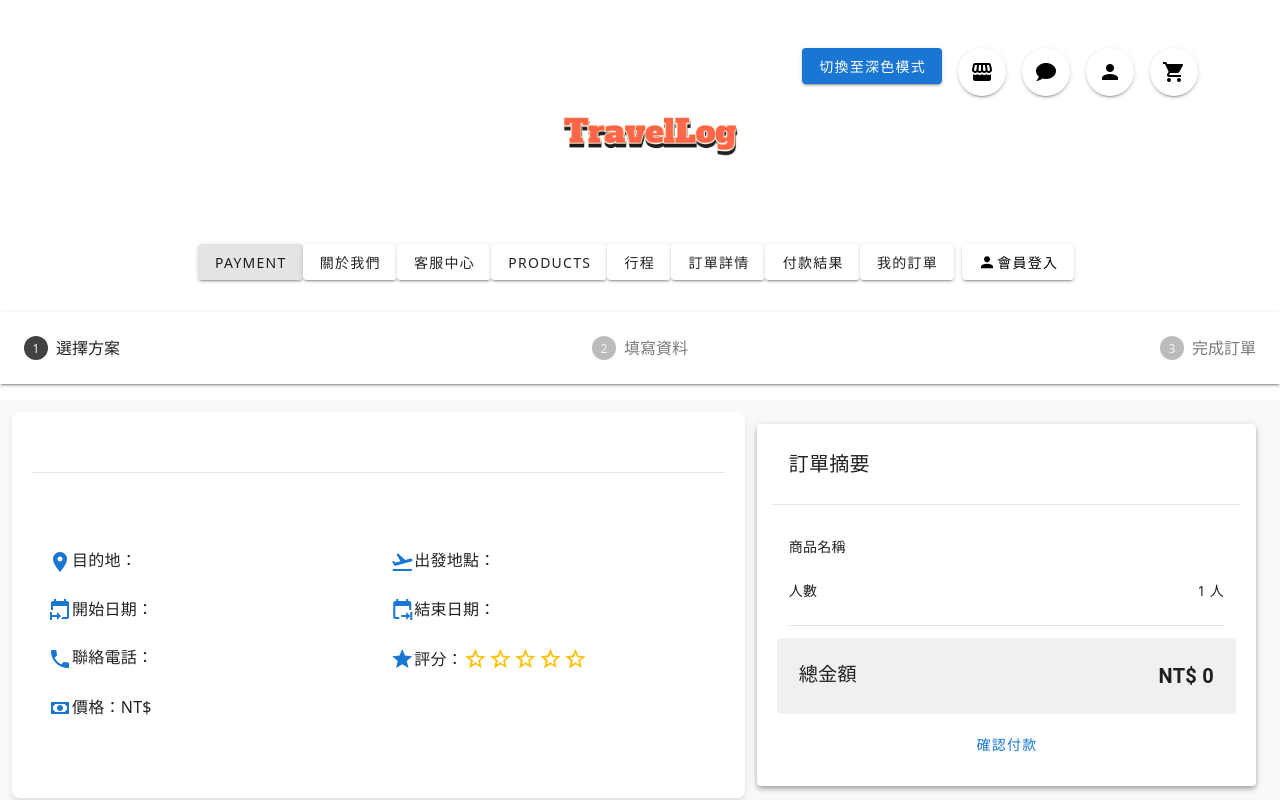
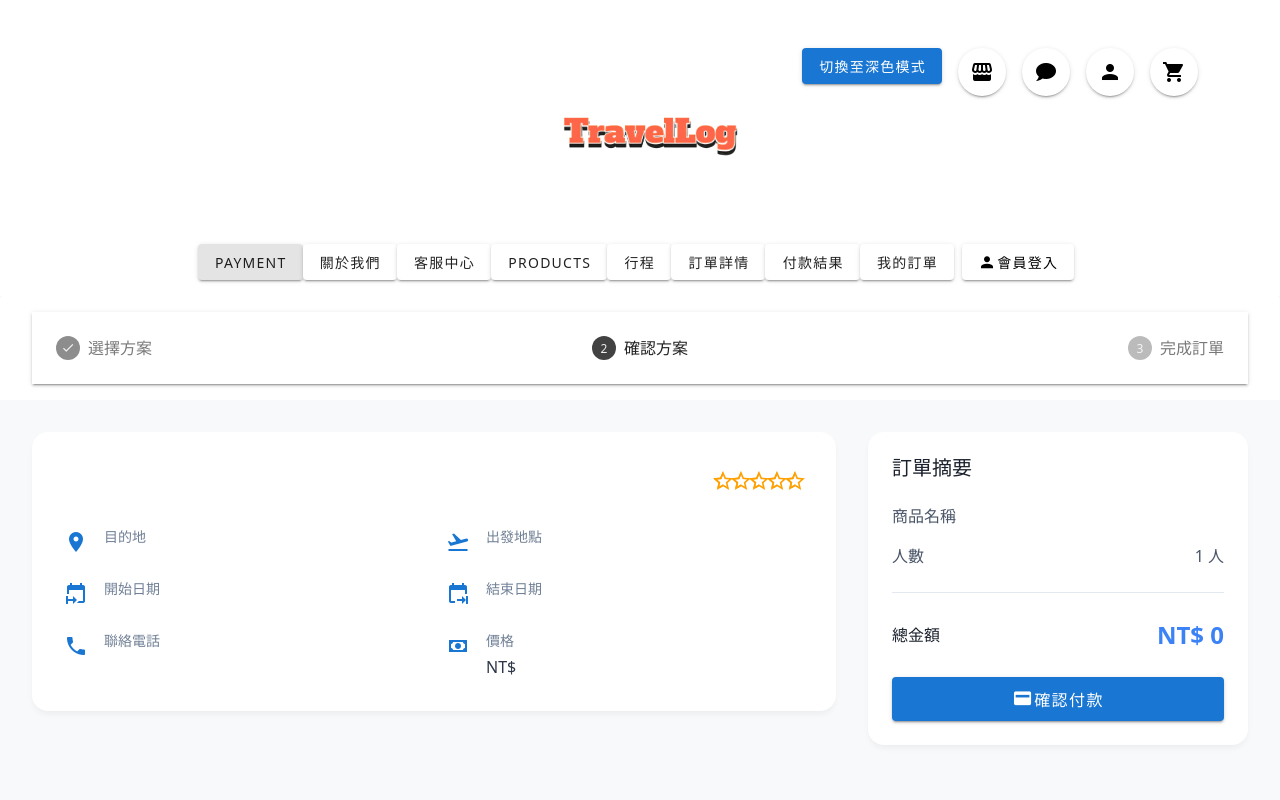
Before and after one commit to theoch3n/TravelLog-Vue, a Vue app: page /payment in a window 1280 px wide. Built offline with nearby package versions, Linux system fonts and the light colour scheme.

Commit message:
[style] 調整畫面UI

```diff
--- a/src/components/Header.vue
+++ b/src/components/Header.vue
@@ -269,7 +269,7 @@ function handleProfileClick() {
         <div class="d-flex justify-content-center align-items-center py-3">
           <div class="headerLogo">
             <a href="/">
-              <img class="img-fluid" src="@/assets/logo.png" alt="TravelLog" />
+              <img class="img-fluid" src="@/assets/logo-removebg-preview.png" alt="TravelLog" />
             </a>
           </div>
         </div>
--- a/src/components/PaymentPage/Stepper.vue
+++ b/src/components/PaymentPage/Stepper.vue
@@ -10,11 +10,11 @@ import OrderComplete from "./OrderComplete.vue";
 
 const steps = [
     { title: '選擇方案', component: OrderConfirmation },
-    { title: '填寫資料', component: PaymentMethod },
+    { title: '確認方案', component: PaymentMethod },
     { title: '完成訂單', component: OrderComplete }
 ]
 
-const currentStep = ref(2)
+const currentStep = ref(1)
 
 const setCurrentStep = (step) => {
     currentStep.value = step + 1
--- a/src/layouts/PaymentLayout.vue
+++ b/src/layouts/PaymentLayout.vue
@@ -2,12 +2,10 @@
 import { ref, provide } from "vue";
 import Header from "../components/Header.vue";
 import StepperHeader from "../components/PaymentPage/StepperHeader.vue";
-import StepperWindow from "../components/PaymentPage/StepperWindow.vue";
 
-// 共享步驟狀態
-const currentStep = ref(1);
+// 步驟狀態
+const currentStep = ref(2);
 
-// 提供 `currentStep`，讓子頁面可以透過 inject 來控制步驟
 provide("currentStep", currentStep);
 </script>
 
@@ -15,19 +13,22 @@ provide("currentStep", currentStep);
     <Header />
 
     <v-container fluid class="content-container">
-        <v-stepper v-model="currentStep">
+        <v-stepper v-model="currentStep" class="stepper-container">
             <!-- 固定在 Header 下方的 StepperHeader -->
-            <v-sheet class="stepper-header-container">
-                <!-- 確保 StepperHeader 在 v-stepper 內 -->
-                <StepperHeader v-model="currentStep" :steps="[
-                    { title: '選擇方案' },
-                    { title: '填寫資料' },
-                    { title: '完成訂單' }
-                ]" />
+            <v-sheet class="stepper-header-wrapper">
+                <StepperHeader
+                    v-model="currentStep"
+                    :steps="[
+                        { title: '選擇方案' },
+                        { title: '確認方案' },
+                        { title: '完成訂單' }
+                    ]"
+                />
             </v-sheet>
 
-            <v-main class="content">
-                <v-container fluid class="content-container">
+            <!-- 主要內容區域 -->
+            <v-main class="main-content">
+                <v-container fluid class="content-area">
                     <router-view />
                 </v-container>
             </v-main>
@@ -36,29 +37,83 @@ provide("currentStep", currentStep);
 </template>
 
 <style scoped>
-.stepper-header-container {
-    top: 244px;
+.content-container {
+    height: 100%;
+    width: 100%;
+    max-width: 100%;
+    padding: 0;
+    background-color: #f8f9fa;
+}
+
+.stepper-container {
+    min-height: 100vh;
+    background: transparent;
+    box-shadow: none;
+}
+
+.stepper-header-wrapper {
+    position: sticky;
+    /* top: 64px; */
     left: 0;
     right: 0;
     z-index: 2;
     background-color: white;
+    padding: 1rem 2rem;
+    /* box-shadow: 0 2px 8px rgba(0, 0, 0, 0.05); */
 }
 
-.content-container {
-    /* Header + StepperHeader 的高度 */
-    /* margin-top: 136px; */
-    height: 100%;
-    width: 100%;
-    /* background-color: #f5f5f5; */
-    padding-left: 0;
-    padding-right: 0;
-}
-
-.content {
+.main-content {
     flex-grow: 1;
     display: flex;
     flex-direction: column;
-    height: 100%;
-    width: 100%;
+    background: transparent;
+    max-width: 100%;
+    width: 100vw;
+}
+
+.content-area {
+    flex: 1;
+    max-width: 1400px;
+    margin: 0 auto;
+    padding: 2rem;
+}
+
+:deep(.v-stepper) {
+    box-shadow: none;
+    background: transparent;
+}
+
+:deep(.v-stepper__header) {
+    box-shadow: none;
+    background: transparent;
+}
+
+:deep(.v-stepper__step) {
+    font-size: 14px;
+}
+
+:deep(.v-stepper__step__step) {
+    margin-right: 8px;
+}
+
+/* 響應式調整 */
+@media (max-width: 960px) {
+    .stepper-header-wrapper {
+        padding: 1rem;
+    }
+
+    .content-area {
+        padding: 1rem;
+    }
+}
+
+@media (max-width: 600px) {
+    .stepper-header-wrapper {
+        padding: 0.75rem;
+    }
+
+    .content-area {
+        padding: 0.75rem;
+    }
 }
 </style>
--- a/src/pages/testPayment.vue
+++ b/src/pages/testPayment.vue
@@ -3,225 +3,326 @@ import { ref, computed, onMounted, onUnmounted } from 'vue';
 import ECPayService from '../services/testECPayService';
 import { useProductPara } from '../stores/productPara';
 import { useRouter } from 'vue-router';
+import { useUserStore } from '../stores/userStore';
 
 const router = useRouter();
 const isDialogVisible = ref(false);
 const productPara = useProductPara();
 const selectedItem = computed(() => productPara.selectItem || {});
 const peopleCount = ref(1);
-import { useUserStore } from '../stores/userStore';
-
 const userStore = useUserStore();
 
-// 確保 body 樣式恢復正常
 onMounted(() => {
-    document.body.style.overflow = 'auto';
-    document.body.style.position = 'static';
-    const backdrops = document.querySelectorAll('.modal-backdrop');
-    backdrops.forEach(backdrop => backdrop.remove());
-
-    console.log("接收的商品數據:", selectedItem.value);
+  document.body.style.overflow = 'auto';
+  document.body.style.position = 'static';
+  const backdrops = document.querySelectorAll('.modal-backdrop');
+  backdrops.forEach(backdrop => backdrop.remove());
+  console.log("接收的商品數據:", selectedItem.value);
 });
 
 onUnmounted(() => {
-    document.body.style.overflow = 'auto';
-    document.body.style.position = 'static';
-    isDialogVisible.value = false;
+  document.body.style.overflow = 'auto';
+  document.body.style.position = 'static';
+  isDialogVisible.value = false;
 });
 
-const contactInfo = ref({
-    name: '',
-    email: '',
-    phone: '',
-    country: ''
-});
-
-const totalPrice = computed(() => {
-    return selectedItem.value.price || 0;
-});
+const totalPrice = computed(() => selectedItem.value.price || 0);
 
 async function initiatePayment() {
-    if (!selectedItem.value || !selectedItem.value.eventName) {
-        alert("請先選擇商品！");
-        return;
-    }
+  if (!selectedItem.value?.eventName) {
+    alert("請先選擇商品！");
+    return;
+  }
 
-    const orderDetails = {
-        totalAmount: selectedItem.value.price || 0,
-        itemName: selectedItem.value.eventName,
-        tradeDesc: `訂購行程：${selectedItem.value.eventName}`,
-        userId: userStore.profile?.userId,
-        productId: selectedItem.value.id,
-    };
+  try {
+    const orderResult = await ECPayService.createOrder({
+      totalAmount: selectedItem.value.price || 0,
+      itemName: selectedItem.value.eventName,
+      tradeDesc: `訂購行程：${selectedItem.value.eventName}`,
+      userId: userStore.profile?.userId,
+      productId: selectedItem.value.id,
+    });
 
-    try {
-        const orderResult = await ECPayService.createOrder(orderDetails);
-        console.log("訂單成功建立:", orderResult);
-        ECPayService.submitToECPay(orderResult.orderParams);
-    } catch (error) {
-        console.error("訂單建立或提交失敗:", error);
-        if (error.response) {
-            alert(`付款初始化失敗：${error.response.data?.message || '伺服器錯誤'}`);
-        } else if (error.request) {
-            alert("付款初始化失敗：無法連接到伺服器，請檢查網絡連線");
-        } else {
-            alert(`付款初始化失敗：${error.message}`);
-        }
-    }
+    console.log("訂單成功建立:", orderResult);
+    ECPayService.submitToECPay(orderResult.orderParams);
+  } catch (error) {
+    console.error("訂單建立或提交失敗:", error);
+    alert(error.response?.data?.message || error.message || "付款初始化失敗");
+  }
 }
-
-const goToProduct = () => {
-    router.push("/products");
-}
-
 </script>
 
 <template>
-    <v-container fluid class="payment-container">
-        <v-row>
-            <v-col cols="12" md="7" class="order-details">
-                <v-card flat>
-                    <v-card-title class="text-h4 font-weight-bold">
-                        {{ selectedItem.eventName }}
-                    </v-card-title>
+  <div class="payment-page">
+    <!-- 商品詳情卡片 -->
+    <div class="content-grid">
+      <div class="product-details-section">
+        <div class="product-card">
+          <div class="product-header">
+            <h1 class="product-title">{{ selectedItem.eventName }}</h1>
+            <div class="rating-container">
+              <v-rating
+                v-model="selectedItem.ratings"
+                color="amber-darken-2"
+                background-color="grey-lighten-2"
+                half-increments
+                readonly
+                dense
+                size="18"
+              ></v-rating>
+            </div>
+          </div>
 
-                    <v-divider class="my-4"></v-divider>
+          <p class="product-description">{{ selectedItem.eventDescription }}</p>
 
-                    <v-card-text>
-                        <p class="product-description">{{ selectedItem.eventDescription }}</p>
-                        <v-row class="mt-4 product-details">
-                            <v-col cols="12" md="6">
-                                <v-icon left color="primary">mdi-map-marker</v-icon>
-                                <span class="subtitle-1 font-weight-bold">目的地：</span>
-                                <span>{{ selectedItem.destination }}</span>
-                            </v-col>
-                            <v-col cols="12" md="6">
-                                <v-icon left color="primary">mdi-airplane-takeoff</v-icon>
-                                <span class="subtitle-1 font-weight-bold">出發地點：</span>
-                                <span>{{ selectedItem.startingPoint }}</span>
-                            </v-col>
-                            <v-col cols="12" md="6">
-                                <v-icon left color="primary">mdi-calendar-start</v-icon>
-                                <span class="subtitle-1 font-weight-bold">開始日期：</span>
-                                <span>{{ selectedItem.firstDate }}</span>
-                            </v-col>
-                            <v-col cols="12" md="6">
-                                <v-icon left color="primary">mdi-calendar-end</v-icon>
-                                <span class="subtitle-1 font-weight-bold">結束日期：</span>
-                                <span>{{ selectedItem.lastDate }}</span>
-                            </v-col>
-                            <v-col cols="12" md="6">
-                                <v-icon left color="primary">mdi-phone</v-icon>
-                                <span class="subtitle-1 font-weight-bold">聯絡電話：</span>
-                                <span>{{ selectedItem.contactInfo }}</span>
-                            </v-col>
-                            <v-col cols="12" md="6" class="d-flex align-center">
-                                <v-icon left color="primary">mdi-star</v-icon>
-                                <span class="subtitle-1 font-weight-bold">評分：</span>
-                                <v-rating v-model="selectedItem.ratings" color="amber" background-color="grey lighten-2"
-                                    half-increments readonly dense size="25">
-                                </v-rating>
-                            </v-col>
-                            <v-col cols="12" md="6">
-                                <v-icon left color="primary">mdi-cash</v-icon>
-                                <span class="subtitle-1 font-weight-bold">價格：</span>
-                                <span>NT$ {{ selectedItem.price }}</span>
-                            </v-col>
-                        </v-row>
-                    </v-card-text>
-                </v-card>
-            </v-col>
+          <div class="info-grid">
+            <div class="info-item">
+              <v-icon color="primary" class="info-icon">mdi-map-marker</v-icon>
+              <div class="info-content">
+                <span class="info-label">目的地</span>
+                <span class="info-value">{{ selectedItem.destination }}</span>
+              </div>
+            </div>
 
-            <!-- 訂單摘要 -->
-            <v-col cols="12" md="5" class="payment-section">
-                <v-card elevation="4" class="sticky-card">
-                    <v-card-title class="text-h6 font-weight-bold">
-                        訂單摘要
-                    </v-card-title>
+            <div class="info-item">
+              <v-icon color="primary" class="info-icon">mdi-airplane-takeoff</v-icon>
+              <div class="info-content">
+                <span class="info-label">出發地點</span>
+                <span class="info-value">{{ selectedItem.startingPoint }}</span>
+              </div>
+            </div>
 
-                    <v-divider></v-divider>
+            <div class="info-item">
+              <v-icon color="primary" class="info-icon">mdi-calendar-start</v-icon>
+              <div class="info-content">
+                <span class="info-label">開始日期</span>
+                <span class="info-value">{{ selectedItem.firstDate }}</span>
+              </div>
+            </div>
 
-                    <v-card-text>
-                        <v-row>
-                            <v-col cols="8">
-                                <span class="font-weight-bold">商品名稱</span>
-                            </v-col>
-                            <v-col cols="4" class="text-right">
-                                <span>{{ selectedItem.eventName }}</span>
-                            </v-col>
-                        </v-row>
+            <div class="info-item">
+              <v-icon color="primary" class="info-icon">mdi-calendar-end</v-icon>
+              <div class="info-content">
+                <span class="info-label">結束日期</span>
+                <span class="info-value">{{ selectedItem.lastDate }}</span>
+              </div>
+            </div>
 
-                        <v-row>
-                            <v-col cols="8">
-                                <span class="font-weight-bold">人數</span>
-                            </v-col>
-                            <v-col cols="4" class="text-right">
-                                <span>1 人</span>
-                            </v-col>
-                        </v-row>
+            <div class="info-item">
+              <v-icon color="primary" class="info-icon">mdi-phone</v-icon>
+              <div class="info-content">
+                <span class="info-label">聯絡電話</span>
+                <span class="info-value">{{ selectedItem.contactInfo }}</span>
+              </div>
+            </div>
 
-                        <v-divider class="my-4"></v-divider>
+            <div class="info-item">
+              <v-icon color="primary" class="info-icon">mdi-cash</v-icon>
+              <div class="info-content">
+                <span class="info-label">價格</span>
+                <span class="info-value">NT$ {{ selectedItem.price?.toLocaleString() }}</span>
+              </div>
+            </div>
+          </div>
+        </div>
+      </div>
 
-                        <v-row class="total-price">
-                            <v-col cols="8">
-                                <span class="font-weight-bold">總金額</span>
-                            </v-col>
-                            <v-col cols="4" class="text-right">
-                                <span class="text-h6 font-weight-bold primary--text">
-                                    NT$ {{ totalPrice.toLocaleString() }}
-                                </span>
-                            </v-col>
-                        </v-row>
-                    </v-card-text>
+      <!-- 訂單摘要卡片 -->
+      <div class="order-summary-section">
+        <div class="summary-card">
+          <h2 class="summary-title">訂單摘要</h2>
 
-                    <v-card-actions>
-                        <v-btn block color="primary" large @click="initiatePayment">
-                            確認付款
-                        </v-btn>
-                    </v-card-actions>
-                </v-card>
-            </v-col>
-        </v-row>
-    </v-container>
+          <div class="summary-content">
+            <div class="summary-item">
+              <span class="item-label">商品名稱</span>
+              <span class="item-value">{{ selectedItem.eventName }}</span>
+            </div>
+
+            <div class="summary-item">
+              <span class="item-label">人數</span>
+              <span class="item-value">1 人</span>
+            </div>
+
+            <div class="total-section">
+              <span class="total-label">總金額</span>
+              <span class="total-value">NT$ {{ totalPrice.toLocaleString() }}</span>
+            </div>
+          </div>
+
+          <v-btn
+            block
+            color="primary"
+            size="large"
+            class="payment-button"
+            elevation="2"
+            @click="initiatePayment"
+          >
+            <v-icon left>mdi-credit-card</v-icon>
+            確認付款
+          </v-btn>
+        </div>
+      </div>
+    </div>
+  </div>
 </template>
 
 <style scoped>
-.payment-container {
-    background-color: #f8f9fa;
-    min-height: 100vh;
-    padding: 24px;
+.payment-page {
+  min-height: 100vh;
 }
 
-.order-details {
-    background-color: white;
-    border-radius: 8px;
-    padding: 20px;
-    box-shadow: 0px 4px 6px rgba(0, 0, 0, 0.1);
+.content-grid {
+  display: grid;
+  grid-template-columns: 1fr 380px;
+  gap: 2rem;
+  align-items: start;
 }
 
-.payment-section {
-    position: sticky;
-    top: 24px;
+/* 商品詳情卡片樣式 */
+.product-card {
+  background: white;
+  border-radius: 16px;
+  padding: 2rem;
+  box-shadow: 0 4px 6px -1px rgba(0, 0, 0, 0.05);
 }
 
-.sticky-card {
-    position: sticky;
-    top: 24px;
-    padding: 16px;
+.product-header {
+  display: flex;
+  justify-content: space-between;
+  align-items: center;
+  margin-bottom: 1.5rem;
 }
 
-.total-price {
-    background-color: #f0f0f0;
-    border-radius: 4px;
-    padding: 10px;
-    font-size: 1.2rem;
+.product-title {
+  font-size: 1.75rem;
+  font-weight: 700;
+  color: #1a202c;
+  margin: 0;
 }
 
 .product-description {
-    font-size: 24px;
+  color: #4a5568;
+  line-height: 1.6;
+  margin-bottom: 2rem;
 }
 
-.product-details {
-    font-size: 16px;
+.info-grid {
+  display: grid;
+  grid-template-columns: repeat(2, 1fr);
+  gap: 1.5rem;
+}
+
+.info-item {
+  display: flex;
+  align-items: flex-start;
+  gap: 1rem;
+}
+
+.info-icon {
+  flex-shrink: 0;
+  margin-top: 4px;
+}
+
+.info-content {
+  display: flex;
+  flex-direction: column;
+}
+
+.info-label {
+  font-size: 0.875rem;
+  color: #718096;
+  margin-bottom: 0.25rem;
+}
+
+.info-value {
+  color: #2d3748;
+  font-weight: 500;
+}
+
+/* 訂單摘要卡片樣式 */
+.summary-card {
+  background: white;
+  border-radius: 16px;
+  padding: 1.5rem;
+  position: sticky;
+  top: calc(68px + 2rem);
+  box-shadow: 0 4px 6px -1px rgba(0, 0, 0, 0.05);
+}
+
+.summary-title {
+  font-size: 1.25rem;
+  font-weight: 600;
+  color: #1a202c;
+  margin-bottom: 1.5rem;
+}
+
+.summary-content {
+  margin-bottom: 1.5rem;
+}
+
+.summary-item {
+  display: flex;
+  justify-content: space-between;
+  margin-bottom: 1rem;
+  color: #4a5568;
+}
+
+.total-section {
+  display: flex;
+  justify-content: space-between;
+  align-items: center;
+  margin-top: 1.5rem;
+  padding-top: 1.5rem;
+  border-top: 1px solid #e2e8f0;
+}
+
+.total-label {
+  font-weight: 600;
+  color: #1a202c;
+}
+
+.total-value {
+  font-size: 1.5rem;
+  font-weight: 700;
+  color: #3b82f6;
+}
+
+.payment-button {
+  margin-top: 1.5rem;
+}
+
+/* 響應式設計 */
+@media (max-width: 1024px) {
+  .content-grid {
+    grid-template-columns: 1fr;
+    gap: 1.5rem;
+  }
+
+  .summary-card {
+    position: static;
+  }
+}
+
+@media (max-width: 640px) {
+  .product-card,
+  .summary-card {
+    padding: 1rem;
+    border-radius: 12px;
+  }
+
+  .info-grid {
+    grid-template-columns: 1fr;
+    gap: 1rem;
+  }
+
+  .product-header {
+    flex-direction: column;
+    align-items: flex-start;
+    gap: 0.5rem;
+  }
+
+  .product-title {
+    font-size: 1.5rem;
+  }
 }
 </style>
```
Also changed, not shown: src/pages/Home.vue (+0 -8 lines), src/pages/MyOrder.vue (+8 -8 lines), vite.config.js (+4 -4 lines).
